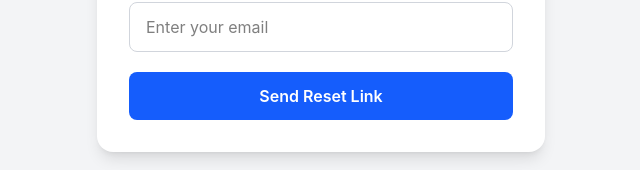
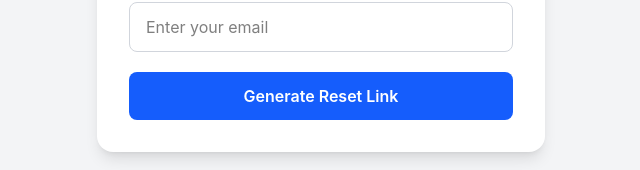
Before and after one commit to TejDabhi/Login-MERN, a React (Vite) app in the folder client/: page /forgotPassword in a window 1280 px wide. Shown: the part 381-551 px from the top of the page, without its empty margins (319-959 px from the left). Built offline with nearby package versions, Linux system fonts and the light colour scheme.

Commit message:
Update ForgotPassword component for reset link generation

```diff
--- a/client/src/ForgotPassword.jsx
+++ b/client/src/ForgotPassword.jsx
@@ -12,30 +12,22 @@ const ForgotPassword = () => {
         axios.post('https://login-mern-nuwl.onrender.com/forgot-password', {
             email
         })
-
         .then((res) => {
-
             alert(res.data.message)
 
+            if (res.data.resetLink) {
+                window.location.href = res.data.resetLink
+            }
         })
-
         .catch((err) => {
-
             console.log(err)
 
-            // Backend Error
             if (err.response) {
-
-                alert(err.response.data.message)
-
+                alert(err.response.data.error || err.response.data.message)
             } else {
-
                 alert("Server Error")
-
             }
-
         })
-
     }
 
     return (
@@ -50,7 +42,6 @@ const ForgotPassword = () => {
 
                 <form className="space-y-5" onSubmit={handleSubmit}>
 
-                    {/* Email */}
                     <div>
 
                         <label className="block text-sm font-medium text-gray-700 mb-1">
@@ -68,12 +59,11 @@ const ForgotPassword = () => {
 
                     </div>
 
-                    {/* Button */}
                     <button
                         type="submit"
                         className="w-full bg-blue-600 hover:bg-blue-700 text-white py-3 rounded-lg font-semibold transition duration-300"
                     >
-                        Send Reset Link
+                        Generate Reset Link
                     </button>
 
                 </form>
```
